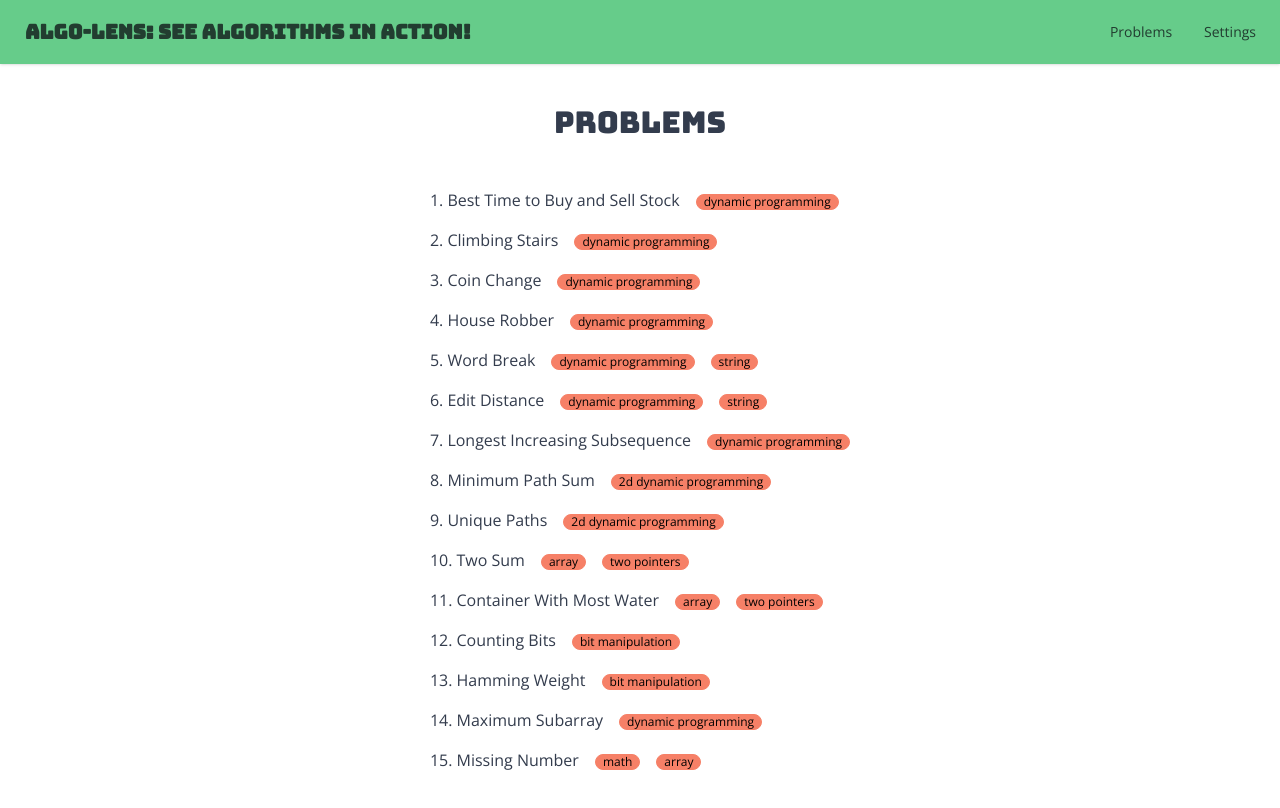
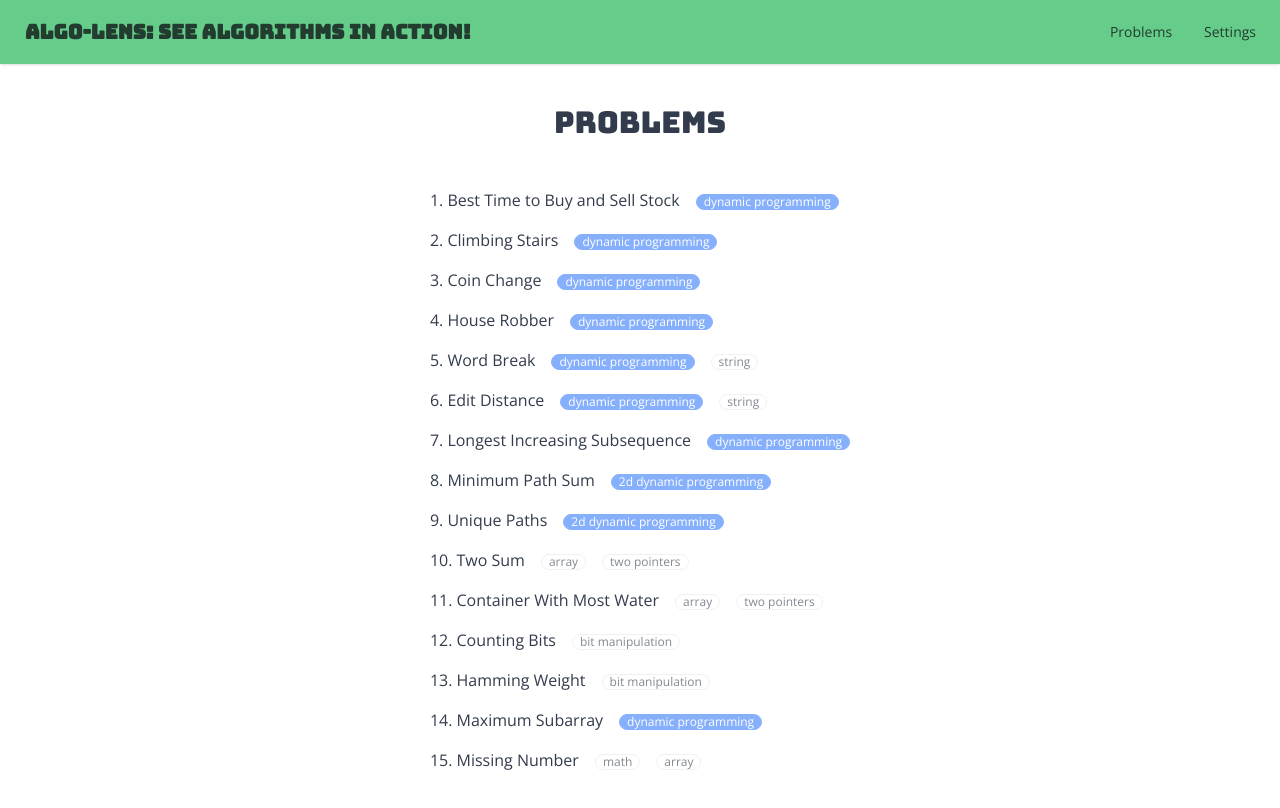
Before and after one commit to jaroslaw-weber/algo-lens, a Next.js app: page /problems in a window 1280 px wide. Shown: the top 808 px of the page. Built offline with nearby package versions, Linux system fonts and the light colour scheme.

Commit message:
hotfix problems badges

```diff
--- a/pages/problems.tsx
+++ b/pages/problems.tsx
@@ -3,6 +3,26 @@ import type { NextPage } from "next";
 import Link from "next/link";
 import Head from "next/head";
 import { problems } from "../src/problem/list";
+
+//accent -> important
+//neutral -> only a bit important, depending on your goal
+const tagColors = {
+  array: "accent",
+  backtracking: "accent",
+  "bit manipulation": "neutral",
+  "dynamic programming": "secondary",
+  "2d dynamic programming": "secondary",
+  graph: "accent",
+  greedy: "accent",
+  hash: "neutral",
+  math: "neutral",
+  recursion: "neutral",
+  searching: "neutral",
+  string: "accent",
+  tree: "accent",
+  "union-find": "neutral",
+  "two pointers": "accent",
+};
 
 const Problems: NextPage = () => {
   return (
@@ -19,6 +39,10 @@ const Problems: NextPage = () => {
         <h1 className="text-3xl text-center mb-6 mt-6 font-display">
           Problems
         </h1>
+
+       <div className="h-0 invisible">
+<div className="badge badge-primary">primary</div>
+<div className="badge badge-secondary">secondary</div></div>
         <div className="max-w-lg mx-auto">
           <div className="p-4">
             <ul className="list-decimal list-inside">
@@ -31,7 +55,14 @@ const Problems: NextPage = () => {
                     {problem.title}
                   </Link>
                   {problem.tags
-                    ? problem.tags.map((x) => <div className="badge badge-accent ml-4 badge-sm text-accent-content" key={x}>{x}</div>)
+                    ? problem.tags.map((x) => (
+                        <div
+                          className={`badge badge-${tagColors[x]} ml-4 badge-sm text-${tagColors[x]}-content opacity-60`}
+                          key={x}
+                        >
+                          {x}
+                        </div>
+                      ))
                     : null}
                 </li>
               ))}
```
